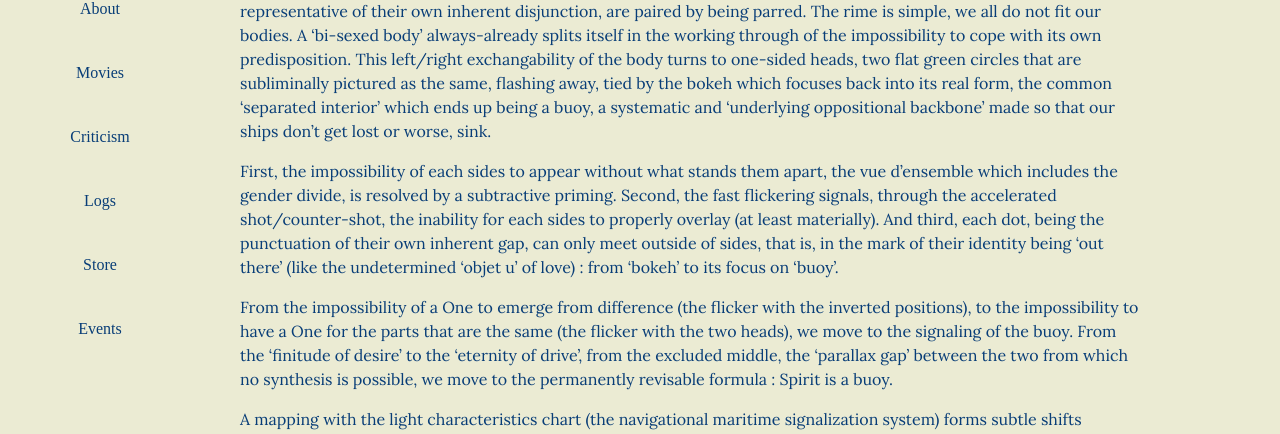
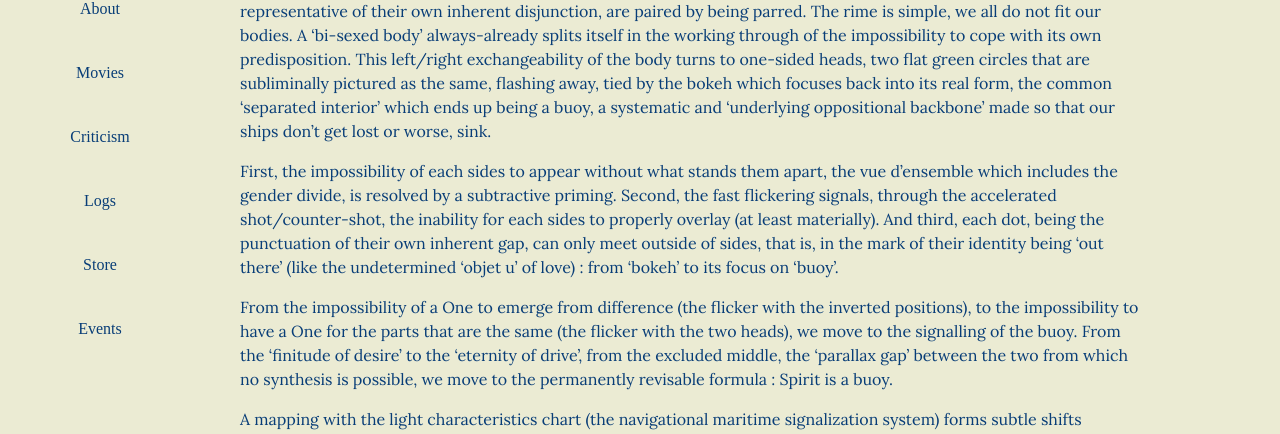
Before and after one commit to naobot/qty-cinema, a Jekyll site: the page built from _posts/2020-03-29-wadiz-idizwadidiz.md, in a window 1280 px wide and 1400 px high, scrolled down 5246 px. Shown: the part 283-717 px from the top of the window. Built offline with Jekyll 4.4.1, drawn with Linux system fonts in a browser that asks for light colours; some web fonts are replaced; some of the changed text lies outside the part shown.

Commit message:
Update from Forestry.io kelley dong updated _posts/2020-03-29-wadiz-idizwadidiz.md

```diff
--- a/_posts/2020-03-29-wadiz-idizwadidiz.md
+++ b/_posts/2020-03-29-wadiz-idizwadidiz.md
@@ -67,11 +67,11 @@
 
 <p class="has-text-centered"> <img src="https://66.media.tumblr.com/8fac6c153ee82de2b52be254f3ddfafd/tumblr_inline_pe4jgoJp0A1qkccdx_500.jpg"></p>
 
-The decapitated couple (the bathroom divide), already painted as being torn from their respective bodies, being representative of their own inherent disjunction, are paired by being parred. The rime is simple, we all do not fit our bodies. A ‘bi-sexed body’ always-already splits itself in the working through of the impossibility to cope with its own predisposition. This left/right exchangability of the body turns to one-sided heads, two flat green circles that are subliminally pictured as the same, flashing away, tied by the bokeh which focuses back into its real form, the common ‘separated interior’ which ends up being a buoy, a systematic and ‘underlying oppositional backbone’ made so that our ships don’t get lost or worse, sink.
+The decapitated couple (the bathroom divide), already painted as being torn from their respective bodies, being representative of their own inherent disjunction, are paired by being parred. The rime is simple, we all do not fit our bodies. A ‘bi-sexed body’ always-already splits itself in the working through of the impossibility to cope with its own predisposition. This left/right exchangeability of the body turns to one-sided heads, two flat green circles that are subliminally pictured as the same, flashing away, tied by the bokeh which focuses back into its real form, the common ‘separated interior’ which ends up being a buoy, a systematic and ‘underlying oppositional backbone’ made so that our ships don’t get lost or worse, sink.
 
 First, the impossibility of each sides to appear without what stands them apart, the vue d'ensemble which includes the gender divide, is resolved by a subtractive priming. Second, the fast flickering signals, through the accelerated shot/counter-shot, the inability for each sides to properly overlay (at least materially). And third, each dot, being the punctuation of their own inherent gap, can only meet outside of sides, that is, in the mark of their identity being ‘out there’ (like the undetermined ‘objet u’ of love) : from ‘bokeh’ to its focus on ‘buoy’.
 
-From the impossibility of a One to emerge from difference (the flicker with the inverted positions), to the impossibility to have a One for the parts that are the same (the flicker with the two heads), we move to the signaling of the buoy. From the ‘finitude of desire’ to the ‘eternity of drive’, from the excluded middle, the ‘parallax gap’ between the two from which no synthesis is possible, we move to the permanently revisable formula : Spirit is a buoy.
+From the impossibility of a One to emerge from difference (the flicker with the inverted positions), to the impossibility to have a One for the parts that are the same (the flicker with the two heads), we move to the signalling of the buoy. From the ‘finitude of desire’ to the ‘eternity of drive’, from the excluded middle, the ‘parallax gap’ between the two from which no synthesis is possible, we move to the permanently revisable formula : Spirit is a buoy.
 
 A mapping with the light characteristics chart (the navigational maritime signalization system) forms subtle shifts between the normative function of editing patterns and their dynamical rhythmic compositional tour-de-force.
 
@@ -79,15 +79,15 @@
 <img src="https://66.media.tumblr.com/ab6e23ebd4066e2aa9176476d93aec5e/tumblr_inline_pe4jw2goJb1qkccdx_500.png">
 </p>
 
-In the buoy sequence, the steady navigational signaling breaks from the irregularities and twitches of the flicker. The formal synchronization of the cut with a separated entity regularizes the irrational cut-flow between positions, breaks out of the repetitive cuts between the law (the gendered separation of bathrooms) and its transgression (the stroboscopic flickering). Similarly, in the scene where the vignette flashes at every marking of dots of water, it is the marking on the cement which, as the law of cut, controls the vignetting of the frame, so when the marker gets included in its own count, pointing the act of pointing, a new dimension beyond the law opens up as the axis shifts. The proliferation of dialectics through their particular continuities (ideas, to copies, to models, to representations, to forms) is compelled by the cut to rupture, from itself and by itself, by disjoining ‘the place of the Other from any insistence of same-others’.
+In the buoy sequence, the steady navigational signalling breaks from the irregularities and twitches of the flicker. The formal synchronization of the cut with a separated entity regularizes the irrational cut-flow between positions, breaks out of the repetitive cuts between the law (the gendered separation of bathrooms) and its transgression (the stroboscopic flickering). Similarly, in the scene where the vignette flashes at every marking of dots of water, it is the marking on the cement which, as the law of cut, controls the vignetting of the frame, so when the marker gets included in its own count, pointing the act of pointing, a new dimension beyond the law opens up as the axis shifts. The proliferation of dialectics through their particular continuities (ideas, to copies, to models, to representations, to forms) is compelled by the cut to rupture, from itself and by itself, by disjoining ‘the place of the Other from any insistence of same-others’.
 
 Finally, the cut is torn between flickers of void and intervals of infinities. The dynamic condensation of this shot/counter-shot generates the stereoscopic vision, just like the thaumatrope (or trauma-trope) : two stasis traverses the same motion and opens thus a new synthesized image of stasis whose ‘simulated simultaneity’ is something like an afterimage, an ‘afternature’. The totality of the ramified network of oppositions, contracted in the shift of this eternity-coin does not rely on the inception’s ever-spinning totem, where at every take the stakes are the same. Rather, the untenable invariant whose purpose takes form by playing forms and nonforms against each other, makes us ‘traverse the fantasy’ whose trajectory is rationally constructed by montage.
 
 So what may finally lie beyond phenomenological description and conceptual prescription? By replacing ‘the object and its identity by the system of its perspectives, the functor’, IM registers a ‘dialectics of formalization’ whose impulse, challenging the classical thinking of the image by tearing down the ‘classical image of thought’, expands from contextual strings of pro-grammatical operations within an enrolment of body-volumes by subverting the motion study into the study of thought's very own motion, a motion ‘without arrows or bodies’, a ‘(meta)stasis of the conditions of a motion study itself’, a ‘metalogic of one's logic of theorization’.
 
-_This has only been a highly volatile and non-exhaustible investigation into_ idizwadidiz, _I wish for and know that the best of many more dots are to be connected and entertained. Less than its ‘subjective glorification’, like the ones of the last century; a passion for the indexation of its consequences. If there is only one_ oeuvre _for the next hundred years, it is it.
+_This has only been a highly volatile and non-exhaustible investigation into_ idizwadidiz, _I wish for and know that the best of many more dots are to be connected and entertained. Less than its ‘subjective glorification’, like the ones of the last century; a passion for the indexation of its consequences. If there is only one_ oeuvre for the next hundred years, it is it.
 
-_**Bibliography :**
+**Bibliography :**
 
 * Alain Badiou. _Being and Event_ serie (1988, 2006, 2018)
 * Ray Brassier, _Transcendental Logic and True Representings_ (2016)
```
